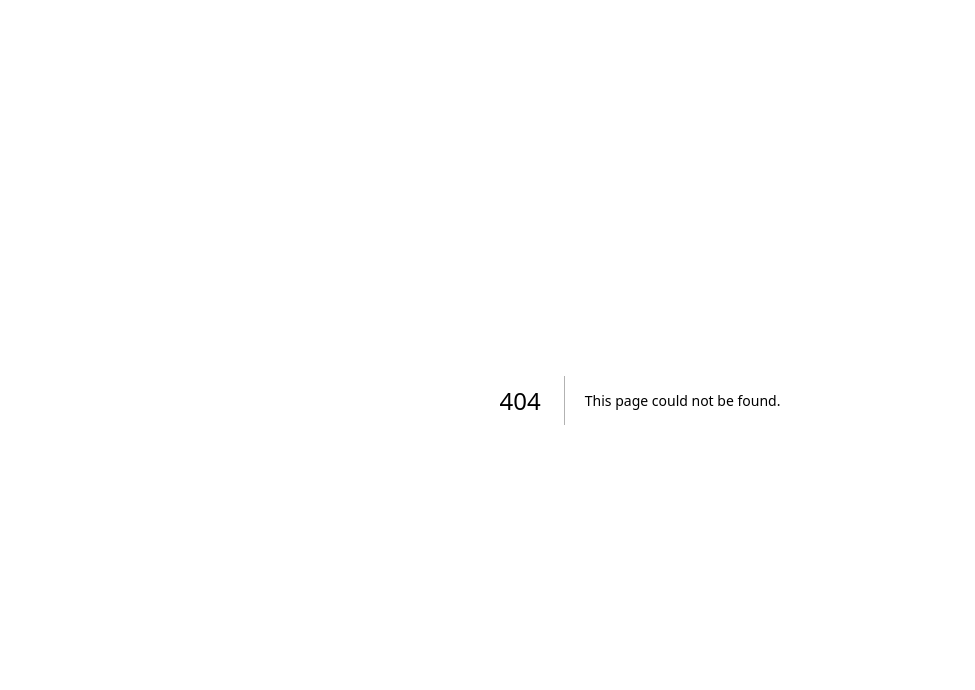
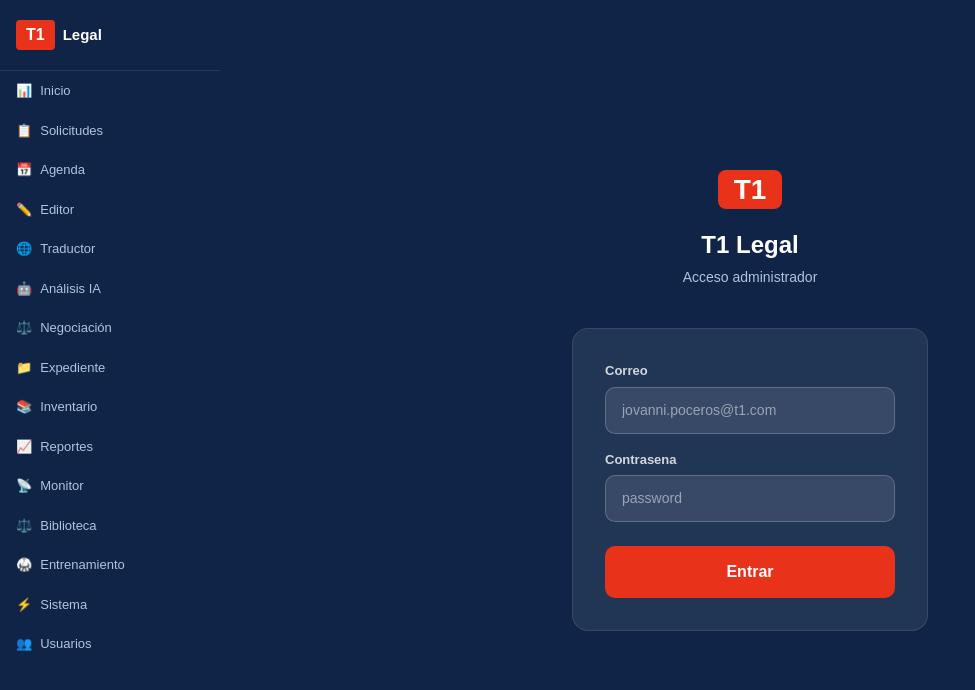
Before and after one commit to jovannipoceros-png/t1-legal, a Next.js app: page /dashboard/login in a window 1280 px wide. Before the commit this address had no page. Shown: the top 690 px of the page, without its empty margins (0-975 px from the left). Built offline with nearby package versions, Linux system fonts and the light colour scheme.

Commit message:
feat: login admin dashboard

```diff
--- /dev/null
+++ b/src/app/dashboard/login/page.tsx
@@ -0,0 +1,53 @@
+'use client'
+import { useState } from 'react'
+import { createClient } from '@/lib/supabase/client'
+
+export default function LoginAdmin() {
+  const [correo, setCorreo] = useState('')
+  const [password, setPassword] = useState('')
+  const [error, setError] = useState('')
+  const [cargando, setCargando] = useState(false)
+
+  const entrar = async () => {
+    setCargando(true)
+    setError('')
+    const supabase = createClient()
+    const { error } = await supabase.auth.signInWithPassword({ email: correo, password })
+    if (error) {
+      setError('Correo o contrasena incorrectos')
+      setCargando(false)
+    } else {
+      window.location.href = '/dashboard'
+    }
+  }
+
+  return (
+    <div style={{ minHeight:'100vh', background:'#0F2447', display:'flex', alignItems:'center', justifyContent:'center', fontFamily:'sans-serif' }}>
+      <div style={{ width:'100%', maxWidth:'420px', padding:'32px' }}>
+        <div style={{ textAlign:'center', marginBottom:'40px' }}>
+          <span style={{ background:'#E8321A', color:'white', fontWeight:900, fontSize:'28px', padding:'4px 16px', borderRadius:'8px' }}>T1</span>
+          <h1 style={{ color:'white', fontSize:'24px', fontWeight:700, margin:'16px 0 4px' }}>T1 Legal</h1>
+          <p style={{ color:'#B0C4DE', fontSize:'14px', margin:0 }}>Acceso administrador</p>
+        </div>
+        <div style={{ background:'rgba(255,255,255,0.08)', borderRadius:'16px', padding:'32px', border:'1px solid rgba(255,255,255,0.1)' }}>
+          <div style={{ marginBottom:'16px' }}>
+            <label style={{ display:'block', color:'rgba(255,255,255,0.8)', fontSize:'13px', fontWeight:600, marginBottom:'6px' }}>Correo</label>
+            <input type="email" value={correo} onChange={e => setCorreo(e.target.value)} placeholder="jovanni.poceros@t1.com"
+              style={{ width:'100%', padding:'12px 16px', borderRadius:'10px', border:'1px solid rgba(255,255,255,0.2)', background:'rgba(255,255,255,0.1)', color:'white', fontSize:'14px', boxSizing:'border-box' as any, outline:'none' }} />
+          </div>
+          <div style={{ marginBottom:'24px' }}>
+            <label style={{ display:'block', color:'rgba(255,255,255,0.8)', fontSize:'13px', fontWeight:600, marginBottom:'6px' }}>Contrasena</label>
+            <input type="password" value={password} onChange={e => setPassword(e.target.value)} placeholder="password"
+              onKeyDown={e => e.key==='Enter' && entrar()}
+              style={{ width:'100%', padding:'12px 16px', borderRadius:'10px', border:'1px solid rgba(255,255,255,0.2)', background:'rgba(255,255,255,0.1)', color:'white', fontSize:'14px', boxSizing:'border-box' as any, outline:'none' }} />
+          </div>
+          {error && <p style={{ color:'#FCA5A5', fontSize:'13px', margin:'0 0 16px', textAlign:'center' }}>{error}</p>}
+          <button onClick={entrar} disabled={cargando}
+            style={{ width:'100%', padding:'14px', background:'#E8321A', color:'white', border:'none', borderRadius:'10px', fontWeight:700, fontSize:'16px', cursor:'pointer' }}>
+            {cargando ? 'Entrando...' : 'Entrar'}
+          </button>
+        </div>
+      </div>
+    </div>
+  )
+}
```
